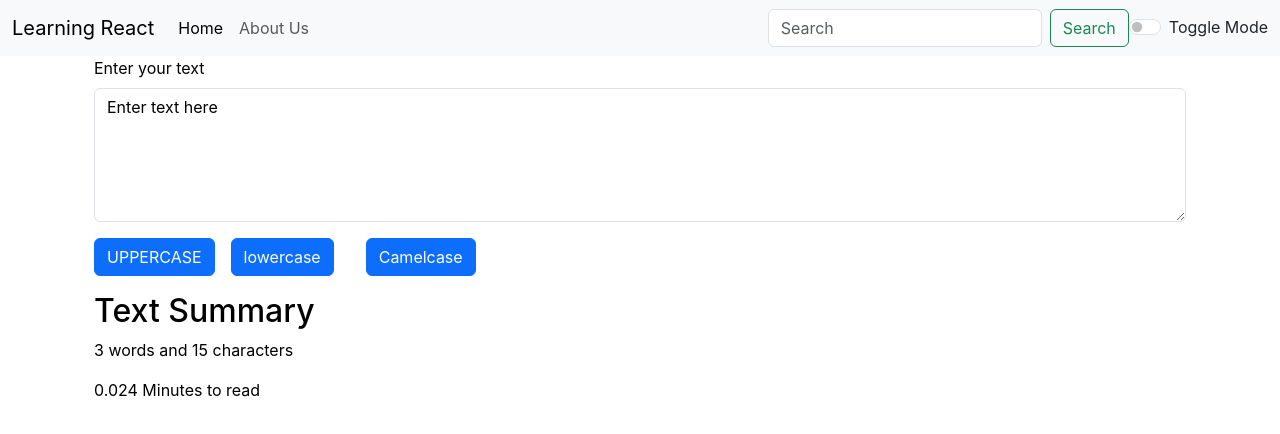
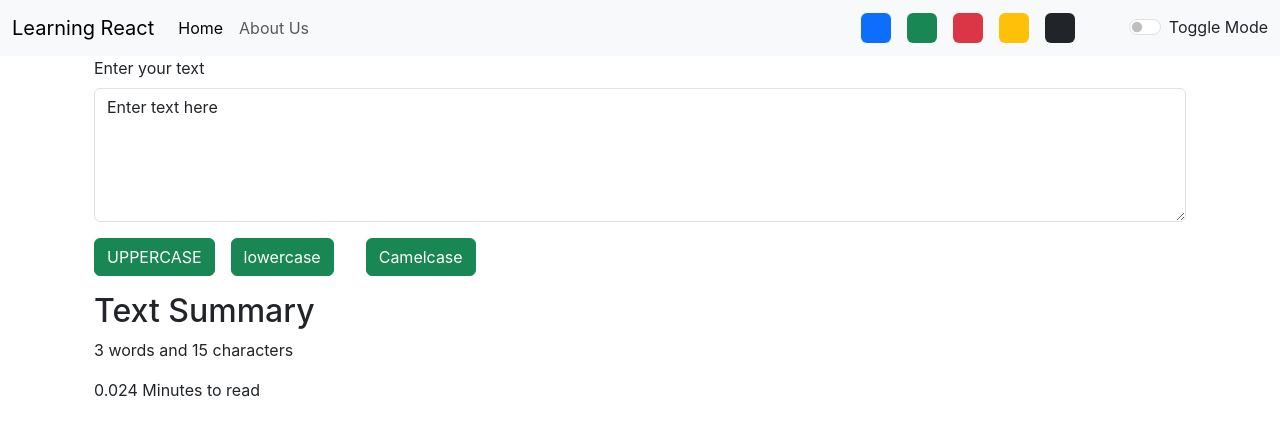
Before and after one commit to the-surbhi-goel/learningreact, a React (Create React App) app: page / in a window 1280 px wide. Shown: the top 434 px of the page. Built offline with nearby package versions, Linux system fonts and the light colour scheme.

Commit message:
Multi theme added

```diff
--- a/src/App.js
+++ b/src/App.js
@@ -1,21 +1,72 @@
 import { useState } from "react";
-import About from "./components/About";
+// import About from "./components/About";
 import Navbar from "./components/Navbar";
 import TextForm from "./components/TextForm";
 import Alert from "./components/Alert";
 
 function App() {
-  const [mode, setMode] = useState("light");
+  const [theme, setTheme] = useState({
+    mode: "light",
+    text: "dark",
+    button: "success",
+  });
   const [alert, setAlert] = useState(null);
 
+  const removeBodyClasses = () => {
+    document.body.classList.remove("bg-light");
+    document.body.classList.remove("bg-dark");
+    document.body.classList.remove("bg-primary");
+    document.body.classList.remove("bg-success");
+    document.body.classList.remove("bg-danger");
+    document.body.classList.remove("bg-warning");
+  };
+
+  const changeModeColors = (mode, textColor, btnColor) => {
+    setTheme({
+      mode: mode,
+      text: textColor,
+      button: btnColor,
+    });
+  };
+
+  const changeTheme = (className) => {
+    removeBodyClasses();
+
+    if (className === "light") {
+      document.body.style.backgroundColor = "white";
+      changeModeColors(className, "black", "success");
+    } else if (className === "dark") {
+      document.body.style.backgroundColor = "grey";
+      changeModeColors(className, "white", "primary");
+    } else if (className === "danger") {
+      document.body.style.backgroundColor = "#DD6B76";
+      changeModeColors(className, "white", className);
+    } else if (className === "success") {
+      document.body.style.backgroundColor = "#54AA82";
+      changeModeColors(className, "white", className);
+    } else if (className === "primary") {
+      document.body.style.backgroundColor = "#85AFEC";
+      changeModeColors(className, "white", className);
+    } else if (className === "warning") {
+      document.body.style.backgroundColor = "#E7CB75";
+      changeModeColors(className, "black", className);
+    } else {
+      document.body.classList.add("bg-" + className);
+    }
+  };
+
   const changeMode = () => {
-    if (mode === "light") {
-      setMode("dark");
-      document.body.style.backgroundColor = "Grey";
+    if (theme.mode === "light") {
+      document.body.style.backgroundColor = "grey";
+      changeModeColors("dark", "white", "primary");
+
+      document.title = "React App - Dark Mode"; // To Change Title
       showAlert("Dark Mode has been enabled", "success");
     } else {
-      setMode("light");
       document.body.style.backgroundColor = "white";
+      changeModeColors("light", "black", "success");
+
+      document.title = "React App"; // To Change Title
       showAlert("Light Mode has been enabled", "success");
     }
   };
@@ -23,7 +74,7 @@ function App() {
   const showAlert = (message, alertType) => {
     setAlert({
       message: message,
-      alertType: alertType
+      alertType: alertType,
     });
     setTimeout(() => {
       setAlert(null);
@@ -36,12 +87,13 @@ function App() {
       <Navbar
         title="Learning React"
         aboutText="About Us"
-        mode={mode}
+        theme={theme}
         changeMode={changeMode}
+        changeTheme={changeTheme}
       />
       <div className="container">
-        <Alert alert={alert}/>
-        <TextForm heading="Enter your text" mode={mode} />
+        <Alert alert={alert} />
+        <TextForm heading="Enter your text" theme={theme} />
         {/* <About /> */}
       </div>
     </>
--- a/src/components/Navbar.js
+++ b/src/components/Navbar.js
@@ -2,8 +2,14 @@ import React from "react";
 import PropTypes from "prop-types";
 
 export default function Navbar(props) {
+  const pointStyle = {
+    height: "30px",
+    width: "30px",
+    cursor: "pointer",
+  };
+
   return (
-    <nav className={`navbar navbar-expand-lg navbar-${props.mode} bg-${props.mode}`}>
+    <nav className={`navbar navbar-expand-lg navbar-${props.theme.mode} bg-${props.theme.mode}`}>
       <div className="container-fluid">
         <a className="navbar-brand" href="/">
           {props.title}
@@ -32,24 +38,62 @@ export default function Navbar(props) {
               </a>
             </li>
           </ul>
-          <form className="d-flex" role="search">
-            <input
-              className="form-control me-2"
-              type="search"
-              placeholder="Search"
-              aria-label="Search"
-            />
-            <button className="btn btn-outline-success" type="submit">
-              Search
-            </button>
-          </form>
-          <div className={`form-check form-switch text-${props.mode === 'light' ? 'dark' : 'light'}`}>
+          <div className="d-flex">
+            <div
+              className="bg-primary rounded mx-2"
+              onClick={() => {
+                props.changeTheme("primary");
+              }}
+              style={pointStyle}
+            ></div>
+            <div
+              className="bg-success rounded mx-2"
+              onClick={() => {
+                props.changeTheme("success");
+              }}
+              style={pointStyle}
+            ></div>
+            <div
+              className="bg-danger rounded mx-2"
+              onClick={() => {
+                props.changeTheme("danger");
+              }}
+              style={pointStyle}
+            ></div>
+            <div
+              className="bg-warning rounded mx-2"
+              onClick={() => {
+                props.changeTheme("warning");
+              }}
+              style={pointStyle}
+            ></div>
+            <div
+              className="bg-dark rounded mx-2"
+              onClick={() => {
+                props.changeTheme("dark");
+              }}
+              style={pointStyle}
+            ></div>
+            <div
+              className="bg-light rounded mx-2"
+              onClick={() => {
+                props.changeTheme("light");
+              }}
+              style={pointStyle}
+            ></div>
+          </div>
+          <div
+            className="form-check form-switch"
+            style={{
+              color: props.theme.text,
+            }}
+          >
             <input
               className="form-check-input"
               type="checkbox"
               role="switch"
               id="flexSwitchCheckChecked"
-              onChange={props.changeMode}
+              onClick={props.changeMode}
             />
             <label className="form-check-label" htmlFor="flexSwitchCheckChecked">
               Toggle Mode
--- a/src/components/TextForm.js
+++ b/src/components/TextForm.js
@@ -16,9 +16,7 @@ export default function TextForm(props) {
   const handleCamelCase = () => {
     const arr = text.trim().split(" ");
     const arr2 = arr.map((element) => {
-      return (
-        element.charAt(0).toUpperCase() + element.substring(1, element.length)
-      );
+      return element.charAt(0).toUpperCase() + element.substring(1, element.length);
     });
     updateText(arr2.join(" "));
   };
@@ -32,7 +30,7 @@ export default function TextForm(props) {
       <div
         className="container"
         style={{
-          color: props.mode === "light" ? "black" : "white",
+          color: props.theme.text,
         }}
       >
         <div className="mb-3">
@@ -40,10 +38,6 @@ export default function TextForm(props) {
             {props.heading}
           </label>
           <textarea
-            style={{
-              backgroundColor: props.mode === "light" ? "white" : "grey",
-              color: props.mode === "light" ? "black" : "white",
-            }}
             className="form-control"
             onChange={changeTextFun}
             value={text}
@@ -52,15 +46,15 @@ export default function TextForm(props) {
           ></textarea>
         </div>
         <div className="my-3">
-        <button className="btn btn-primary" onClick={handleUpperCase}>
+          <button className={`btn btn-${props.theme.button}`} onClick={handleUpperCase}>
             UPPERCASE
           </button>
 
-        <button className="btn btn-primary mx-3" onClick={handleLowerCase}>
+          <button className={`btn btn-${props.theme.button} mx-3`} onClick={handleLowerCase}>
             lowercase
           </button>
 
-        <button className="btn btn-primary mx-3" onClick={handleCamelCase}>
+          <button className={`btn btn-${props.theme.button} mx-3`} onClick={handleCamelCase}>
             Camelcase
           </button>
         </div>
@@ -68,7 +62,7 @@ export default function TextForm(props) {
       <div
         className="container my-2"
         style={{
-          color: props.mode === "light" ? "black" : "white",
+          color: props.theme.text,
         }}
       >
         <h2> Text Summary </h2>
@@ -83,5 +77,5 @@ export default function TextForm(props) {
 
 TextForm.propTypes = {
   heading: PropTypes.string.isRequired,
-  mode: PropTypes.string.isRequired,
+  theme: PropTypes.object.isRequired,
 };
```
Lines whose indentation alone changed are shown as unchanged.
